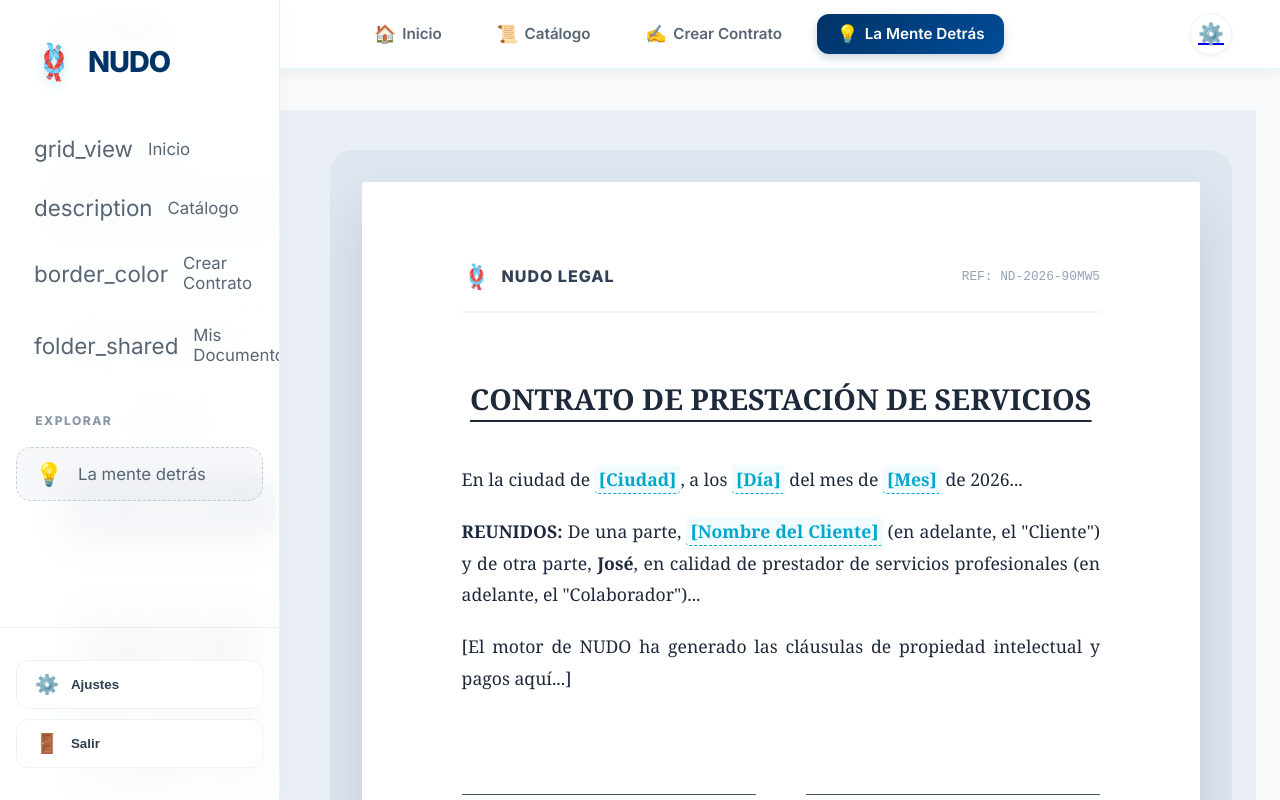
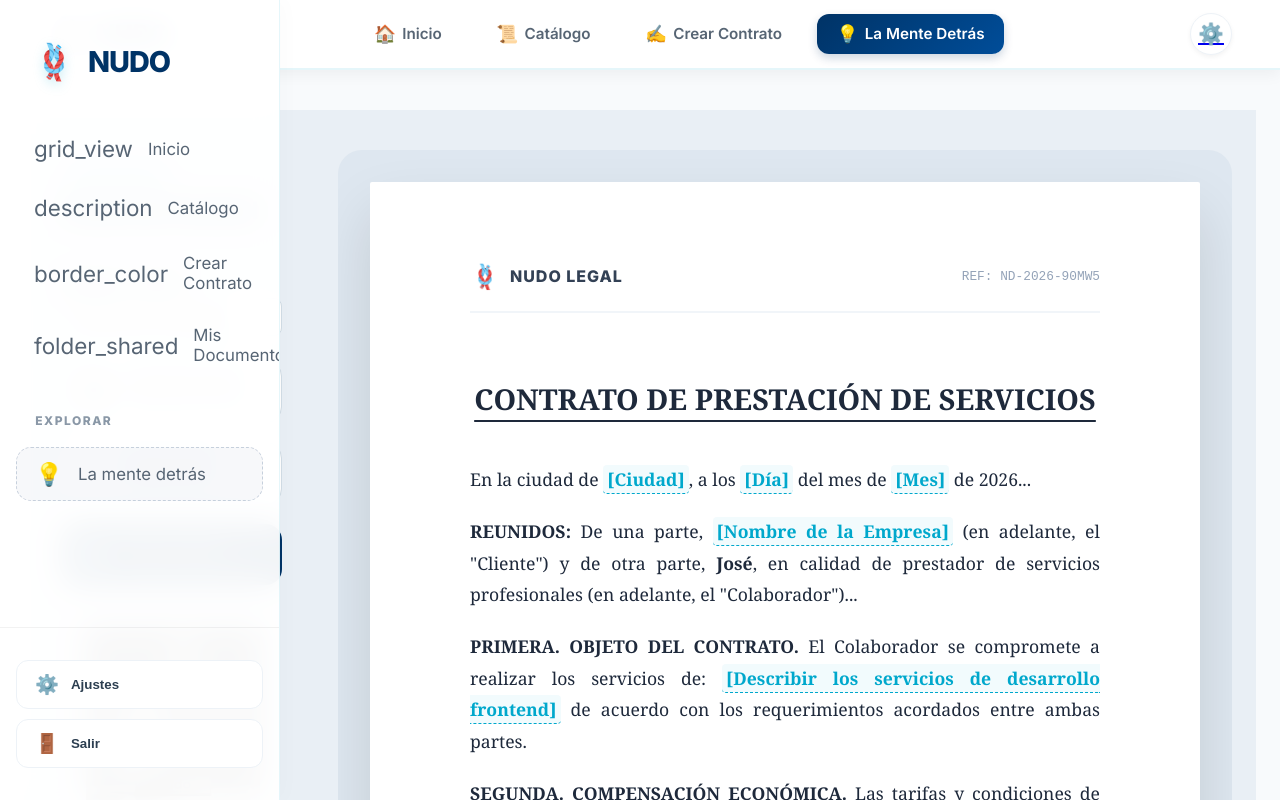
Before and after one commit to ssjoseduardo2002/nudo, an Angular app: page /editor-contrato in a window 1280 px wide. Built offline with nearby package versions, Linux system fonts and the light colour scheme; sample sign-in values are in the browser's storage.

Commit message:
editor-contrato.ts editor-contrato.html

```diff
--- a/src/app/componentes_de_vistas/editor-contrato/editor-contrato.html
+++ b/src/app/componentes_de_vistas/editor-contrato/editor-contrato.html
@@ -8,7 +8,12 @@
       </div>
 
       <div class="grupo-herramientas">
-        <button class="btn-herramienta primario" (click)="guardarBorrador()">
+        <div class="control-rapido-input" style="margin-bottom: 1.5rem; display: flex; flex-direction: column; gap: 5px;">
+          <label style="font-size: 0.75rem; font-weight: 700; color: var(--nudo-primario); text-transform: uppercase;">Empresa / Cliente</label>
+          <input type="text" [(ngModel)]="contratoFinal.nombreEmpresa" style="padding: 10px; border-radius: 8px; border: 1px solid #d1dce5; font-family: 'Inter', sans-serif; font-size: 0.85rem; outline: none;" />
+        </div>
+
+        <button class="btn-herramienta" (click)="guardarBorrador()">
           <span class="icon">💾</span>
           <div class="texto-btn">
             <strong>Guardar Borrador</strong>
@@ -47,34 +52,43 @@
             <span class="emoji-nudo">🪢</span>
             <span class="texto-nudo">NUDO LEGAL</span>
           </div>
-          <div class="id-documento">REF: ND-2026-{{idContrato || 'TEMP'}}</div>
+          <div class="id-documento">REF: ND-2026-{{ idContrato || 'TEMP' }}</div>
         </header>
 
         <article class="cuerpo-legal" contenteditable="true" spellcheck="true">
           <h1 class="titulo-contrato">CONTRATO DE PRESTACIÓN DE SERVICIOS</h1>
 
           <p class="clausula-intro">
-            En la ciudad de <span class="placeholder">[Ciudad]</span>, a los <span class="placeholder">[Día]</span> del mes de <span class="placeholder">[Mes]</span> de 2026...
+            En la ciudad de <span class="placeholder" contenteditable="true">[Ciudad]</span>, a los <span class="placeholder" contenteditable="true">[Día]</span> del mes de <span class="placeholder" contenteditable="true">[Mes]</span> de 2026...
           </p>
 
           <p>
-            <strong>REUNIDOS:</strong> De una parte, <span class="placeholder">[Nombre del Cliente]</span> (en adelante, el "Cliente") y de otra parte, <strong>José</strong>, en calidad de prestador de servicios profesionales (en adelante, el "Colaborador")...
+            <strong>REUNIDOS:</strong> De una parte,
+            <span class="placeholder" contenteditable="true">{{ contratoFinal.nombreEmpresa }}</span>
+            (en adelante, el "Cliente") y de otra parte,
+            <strong>{{ contratoFinal.nombreProfesionista }}</strong>, en calidad de prestador de servicios profesionales (en adelante, el "Colaborador")...
           </p>
 
           <div class="seccion-dinamica">
-            <p>[El motor de NUDO ha generado las cláusulas de propiedad intelectual y pagos aquí...]</p>
+            <p><strong>PRIMERA. OBJETO DEL CONTRATO.</strong> El Colaborador se compromete a realizar los servicios de: <span class="placeholder" contenteditable="true">{{ contratoFinal.objetoContrato }}</span> de acuerdo con los requerimientos acordados entre ambas partes.</p>
+
+            @if (contratoFinal.montoProyecto && contratoFinal.montoProyecto > 0) {
+              <p><strong>SEGUNDA. COMPENSACIÓN ECONÓMICA.</strong> Como contraprestación por los servicios descritos, el Cliente abonará la cantidad fija de <strong>${{ contratoFinal.montoProyecto }} MXN</strong> al término del proyecto.</p>
+            } @else {
+              <p><strong>SEGUNDA. COMPENSACIÓN ECONÓMICA.</strong> Las tarifas y condiciones de pago se estipularán de mutuo acuerdo mediante anexos comerciales firmados por ambas partes.</p>
+            }
           </div>
         </article>
 
         <footer class="seccion-firmas">
           <div class="bloque-firma">
             <div class="espacio-linea"></div>
-            <p class="nombre-firma">Firma del Cliente</p>
+            <p class="nombre-firma">Por: {{ contratoFinal.nombreEmpresa }}</p>
             <small>ID Digital: No firmado</small>
           </div>
           <div class="bloque-firma">
             <div class="espacio-linea"></div>
-            <p class="nombre-firma">José - Prestador</p>
+            <p class="nombre-firma">{{ contratoFinal.nombreProfesionista }}</p>
             <small>Verificado por NUDO</small>
           </div>
         </footer>
--- a/src/app/componentes_de_vistas/editor-contrato/editor-contrato.ts
+++ b/src/app/componentes_de_vistas/editor-contrato/editor-contrato.ts
@@ -1,62 +1,82 @@
 import { Component, OnInit } from '@angular/core';
-import { CommonModule } from '@angular/common';
+import { FormsModule } from '@angular/forms';
+
+// Definimos una interfaz limpia para quitar el tipo 'any' y mantener el búnker tipado
+interface DatosContrato {
+  nombreEmpresa: string;
+  nombreProfesionista: string;
+  fecha: string;
+  montoProyecto?: number;
+  objetoContrato?: string;
+}
 
 @Component({
   selector: 'app-editor-contrato',
-  standalone: true, // Aseguramos que sea standalone como el resto de NUDO
-  imports: [CommonModule],
+  standalone: true,
+  imports: [FormsModule], // Reemplazamos CommonModule por FormsModule para el binding interactivo
   templateUrl: './editor-contrato.html',
-  styleUrls: ['./editor-contrato.scss']
+  styleUrl: './editor-contrato.scss' // ⚡ REPARADO: 'styleUrl' en singular para Angular v20
 })
 export class EditorContrato implements OnInit {
-  // Datos del contrato
-  public contratoFinal: any;
+
+  // 📄 Estructura del documento respaldada por la interfaz
+  public contratoFinal!: DatosContrato;
   public idContrato: string = '';
 
   constructor() {
-    // Generamos un ID temporal para la sesión de edición
+    // Generamos un ID hash único de 5 dígitos para la sesión de edición en NUDO
     this.idContrato = Math.random().toString(36).toUpperCase().substring(2, 7);
   }
 
   ngOnInit(): void {
-    // Recuperamos los datos del estado de navegación (desde el generador)
+    /**
+     * 🛰️ Recuperador de Estado NUDO:
+     * Intenta cachar los datos enviados por el generador de contratos.
+     * Si no hay datos (ingreso directo), inyecta un mock limpio de desarrollo.
+     */
     this.contratoFinal = history.state.data || {
       nombreEmpresa: '[Nombre de la Empresa]',
       nombreProfesionista: 'José',
-      fecha: new Date().toLocaleDateString()
+      fecha: new Date().toLocaleDateString(),
+      montoProyecto: 0,
+      objetoContrato: '[Describir los servicios de desarrollo frontend]'
     };
 
-    console.log('--- Editor de NUDO activo ---');
-    console.log('Cargando documento:', this.idContrato);
+    console.log('=== 🪢 Editor Maestro de NUDO Activo ===');
+    console.log(`Documento en memoria: [#ND-${this.idContrato}]`);
   }
 
   /**
-   * Guarda el estado actual del contenteditable en la "nube" de NUDO
+   * 💾 Guarda el progreso actual en caliente (Preparado para Firebase)
    */
   public guardarBorrador(): void {
-    console.log('💾 Guardando progreso del contrato ' + this.idContrato + '...');
-    // Aquí iría la lógica para guardar el innerHTML en Firebase
-    alert('Borrador guardado con éxito, socio. 🪢');
+    console.log(`💾 Sincronizando borrador #ND-${this.idContrato} en la nube...`);
+    // TODO: Implementar el servicio de persistencia Firestore / LocalStorage
+    alert('Progreso guardado con éxito, socio. El contrato está a salvo. 🪢');
   }
 
   /**
-   * Lógica para el botón "Exportar PDF"
+   * 📄 Dispara la optimización de impresión nativa
    */
   public exportarPDF(): void {
-    console.log('📄 Generando documento legal para:', this.contratoFinal.nombreEmpresa);
-    // Usamos el print del navegador optimizado por nuestro SCSS
+    console.log(`📄 Exportando lienzo legal de: ${this.contratoFinal.nombreEmpresa}`);
+    // Mandamos a llamar el print del navegador, el cual se adaptará al formato hoja gracias al SCSS
     window.print();
   }
 
   /**
-   * Inicia el protocolo de envío para firma digital
+   * 🛡️ Bloqueo de seguridad y protocolo de firma electrónica
    */
   public enviarAFirma(): void {
-    console.log('📧 Iniciando protocolo de firma electrónica...');
-    const confirmacion = confirm('¿Estás seguro de enviar este contrato a firma? Se bloqueará la edición. 🛡️');
+    console.log('📧 Iniciando pasarela de firmas electrónicas NUDO...');
+
+    const confirmacion = confirm(
+      '¿Estás seguro de enviar este contrato a firma? Se bloqueará la edición para asegurar la integridad legal. 🛡️'
+    );
 
     if (confirmacion) {
-      alert('Contrato enviado. NUDO notificará a las partes involucradas.');
+      // Aquí se disparará el flujo del backend para notificar por correo
+      alert('¡Contrato enviado! NUDO ha enviado las alertas de firma digital a las partes.');
     }
   }
 }
```
